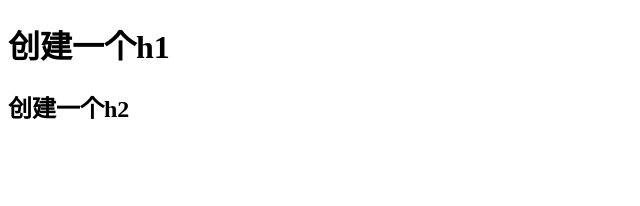
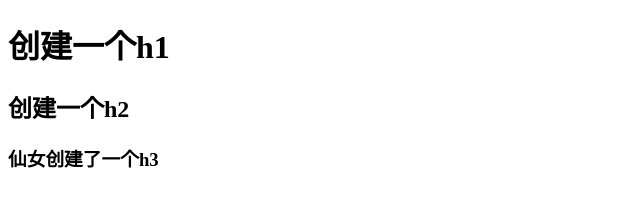
Before and after one commit to libooj/shuai, a plain HTML site: page index.html in a window 1280 px wide. Shown: the whole page, without its empty margins (0-640 px from the left). Drawn offline with Linux system fonts and the light colour scheme.

Commit message:
'创建了h3'

```diff
--- a/index.html
+++ b/index.html
@@ -9,6 +9,7 @@
 <body>
     <h1>创建一个h1</h1>
     <h2>创建一个h2</h2>
+    <h3>仙女创建了一个h3</h3>
 
 </body>
 </html>
```
